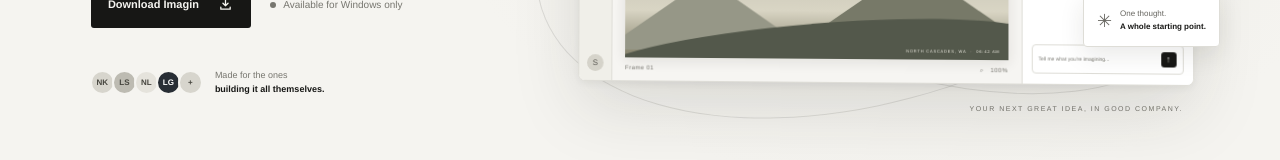
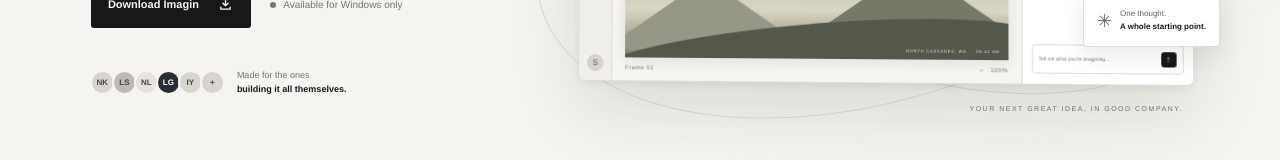
Before and after one commit to IvanYakushchenko/ImaginProject, an Angular app: page / in a window 1280 px wide. Shown: the part 504-664 px from the top of the page. Built offline with nearby package versions, Linux system fonts and the light colour scheme.

Commit message:
Add dev to hero section

```diff
--- a/src/app/app.html
+++ b/src/app/app.html
@@ -81,6 +81,15 @@
               aria-label="Open Luka Gulediani on LinkedIn"
             >
               <span>LG</span>
+            </a>
+            <a
+              class="avatar-link"
+              href="www.linkedin.com/in/ivan-yakushchenko-4aa358213"
+              target="_blank"
+              rel="noopener noreferrer"
+              aria-label="Open Ivan Yakushchenko on LinkedIn"
+            >
+              <span>IY</span>
             </a>
             <span>+</span>
           </div>
```
